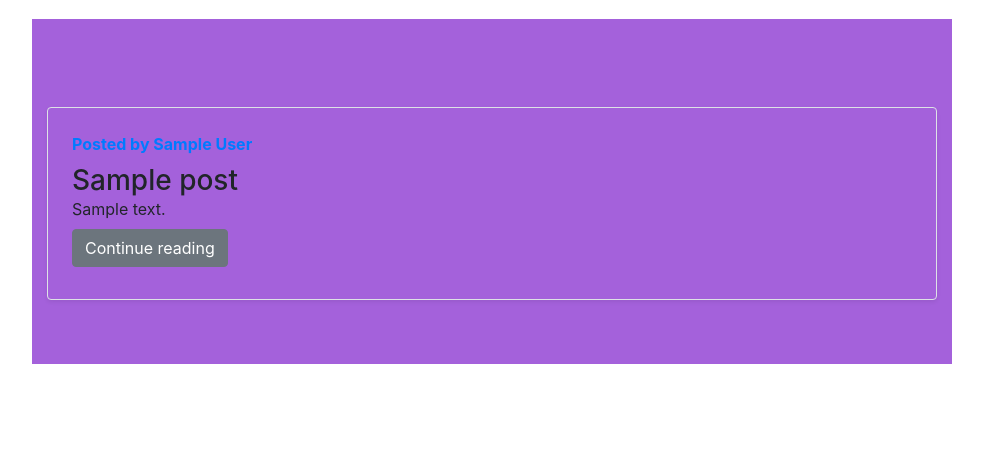
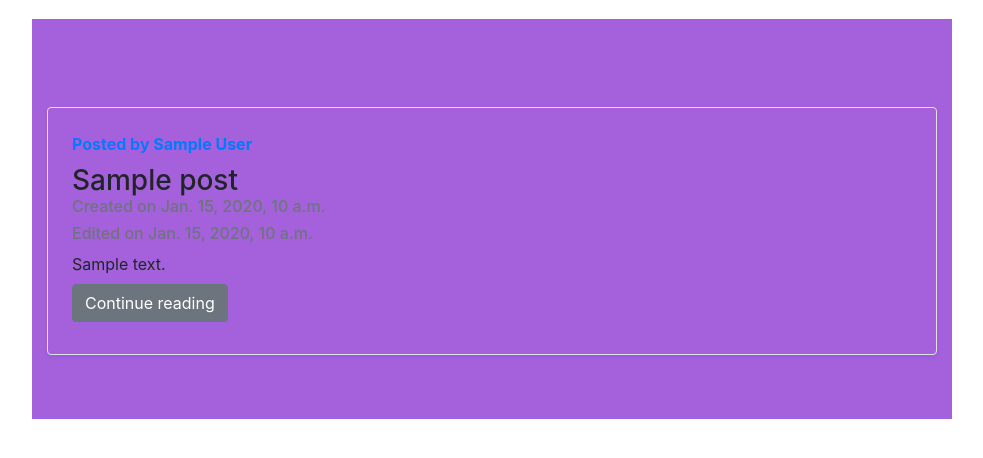
Before and after one commit to rayanserrao/Django-MiniBlog, a Django app: page / in a window 1280 px wide. Shown: the part 167-625 px from the top of the page, without its empty margins (53-1036 px from the left). Run offline with Django 3.2, Linux system fonts and the light colour scheme; tables that the repository leaves empty hold one stand-in row (values such as "Sample post").

Commit message:
added date created and date edited for posts

```diff
--- a/blog/models.py
+++ b/blog/models.py
@@ -5,3 +5,5 @@ class Post(models.Model):
     title = models.CharField(max_length=150)
     desc = models.TextField()
     author = models.CharField(max_length=50)
+    date_added=models.DateTimeField(auto_now_add=True)
+    date_updated=models.DateTimeField(auto_now=True)
--- a/blog/templates/home.html
+++ b/blog/templates/home.html
@@ -19,6 +19,8 @@ Home page
                 <div class="col p-4 d-flex flex-column position-static">
                     <strong class="d-inline-block mb-2 text-primary"> Posted by {{post.author}}</strong>
                     <h3 class="mb-0">{{post.title}}</h3>
+                    <h6 class="text-muted">Created on {{post.date_added}}</h6>
+                    <h6 class="text-muted">Edited on {{post.date_updated}}</h6>
                     <!-- <div class="mb-1 text-muted"></div> -->
                     <p class="card-text mb-auto">{{post.desc | truncatechars:100}}</p>
 
--- a/blog/templates/search.html
+++ b/blog/templates/search.html
@@ -25,6 +25,8 @@ Search page
                 <div class="col p-4 d-flex flex-column position-static">
                     <strong class="d-inline-block mb-2 text-primary"> Posted by {{post.author}}</strong>
                     <h3 class="mb-0">{{post.title}}</h3>
+                    <h6 class="text-muted">Created on {{post.date_added}}</h6>
+                    <h6 class="text-muted">Edited on {{post.date_updated}}</h6>
                     <!-- <div class="mb-1 text-muted"></div> -->
                     <p class="card-text mb-auto">{{post.desc | truncatechars:100}}</p>
 
```
